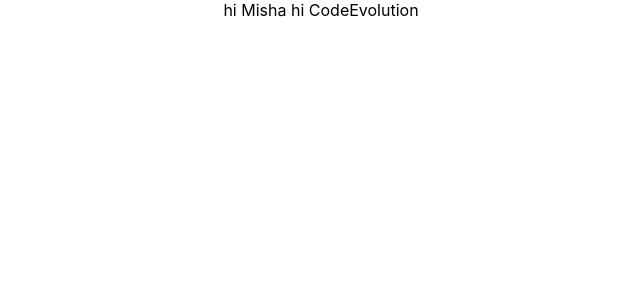
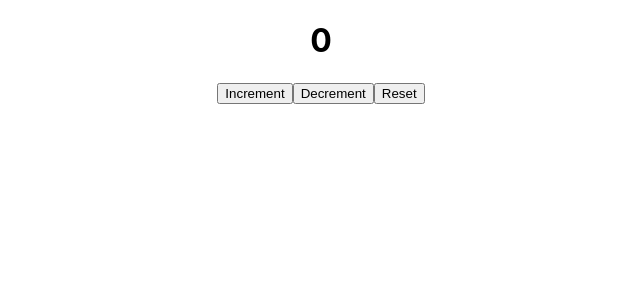
Before and after one commit to mikhita/my-react-app, a React (Create React App) app: page / in a window 1280 px wide. Shown: the top 300 px of the page, without its empty margins (319-959 px from the left). Built offline with nearby package versions, Linux system fonts and the light colour scheme; the HTML template or start-up script is replaced by a standard one.

Commit message:
I learn how to use useReduce with parameters and also reducer with parameters state and action

```diff
--- a/src/App.js
+++ b/src/App.js
@@ -1,6 +1,9 @@
 import './App.css';
-import ConA from './components/ConA';
 import React from 'react';
+import CounterOne from './components/CounterOne';
+
+// import ConA from './components/ConA';
+// import React from 'react';
 // import DataFetching from './components/DataFetching';
 // import IntervalCounter from './components/IntervalCounter';
 // import MouseEvent from './components/MouseEvent';
@@ -32,17 +35,18 @@
 // import Message from './components/Message';
 // import Welcome from './components/welcome';
 // import wrapper from './components/Wrapper';
-export const UserContext = React.createContext()
-export const ChannelContext = React.createContext()
+// export const UserContext = React.createContext()
+// export const ChannelContext = React.createContext()
 
 function App() {
   return (
     <div className="App" >
-      <UserContext.Provider value={"Misha"}>
+      <CounterOne/>
+      {/* <UserContext.Provider value={"Misha"}>
         <ChannelContext.Provider value={"CodeEvolution"}>
         <ConA/>
         </ChannelContext.Provider>
-      </UserContext.Provider>
+      </UserContext.Provider> */}
       {/* <DataFetching/> */}
       {/* <MouseEvent/> */}
       {/* <HookMouse/> */}
--- /dev/null
+++ b/src/components/CounterOne.js
@@ -0,0 +1,28 @@
+import React, {useReducer} from 'react'
+
+const InitialState = 0;
+const reducer = (state , action) => {
+    switch(action){
+        case "Increment":
+            return state+1
+        case "Decrement":
+            return state-1
+        case "Reset":
+            return InitialState
+        default:
+            return state
+    }
+}
+function CounterOne() {
+   const [count, dispatch] = useReducer(reducer , InitialState);
+  return (
+    <div>
+        <h1>{count}</h1>
+        <button onClick={()=>dispatch("Increment")}>Increment</button>
+        <button onClick={()=>dispatch("Decrement")}>Decrement</button>
+        <button onClick={()=>dispatch("Reset")}>Reset</button>
+    </div>
+  )
+}
+
+export default CounterOne
```
